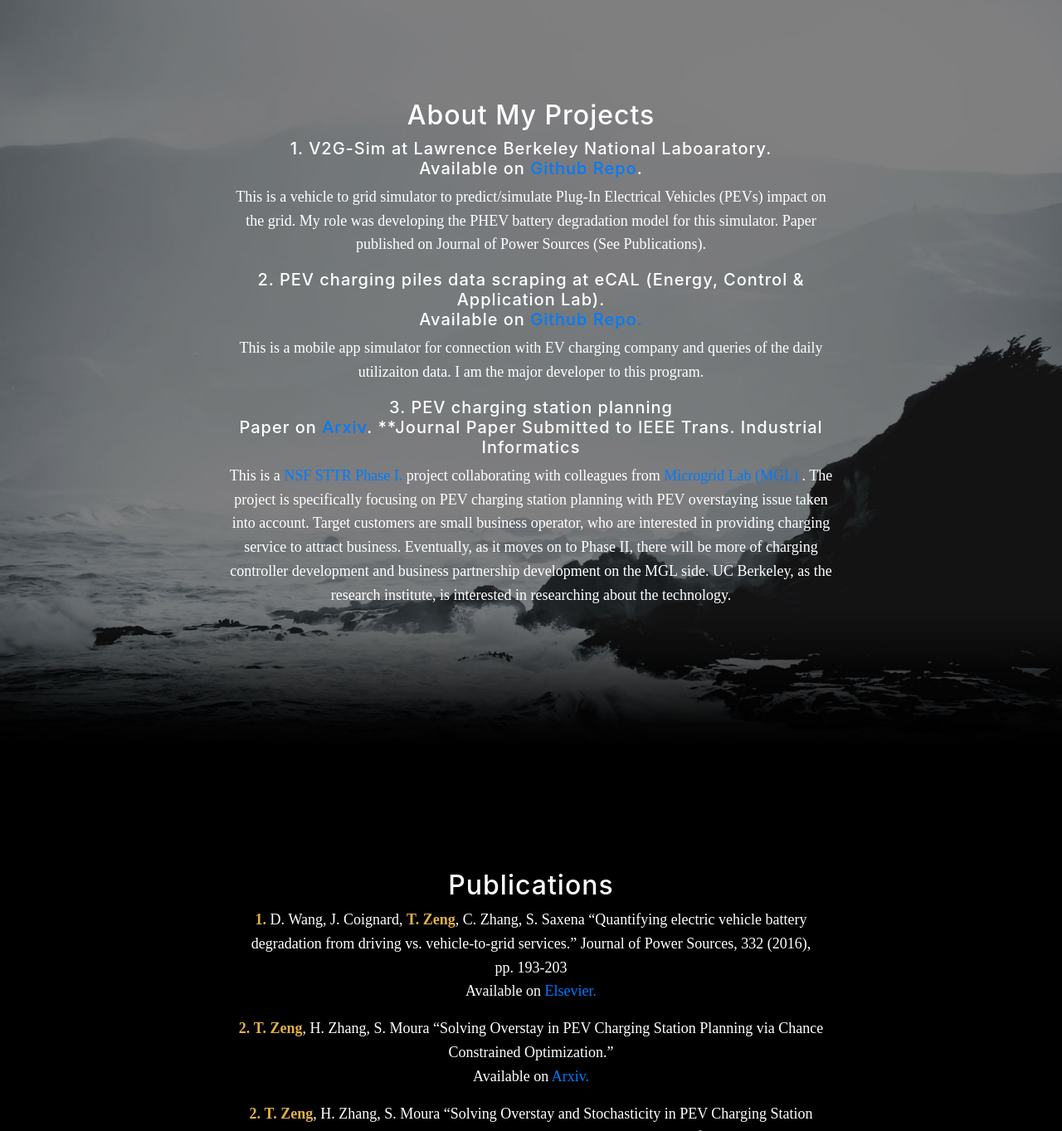
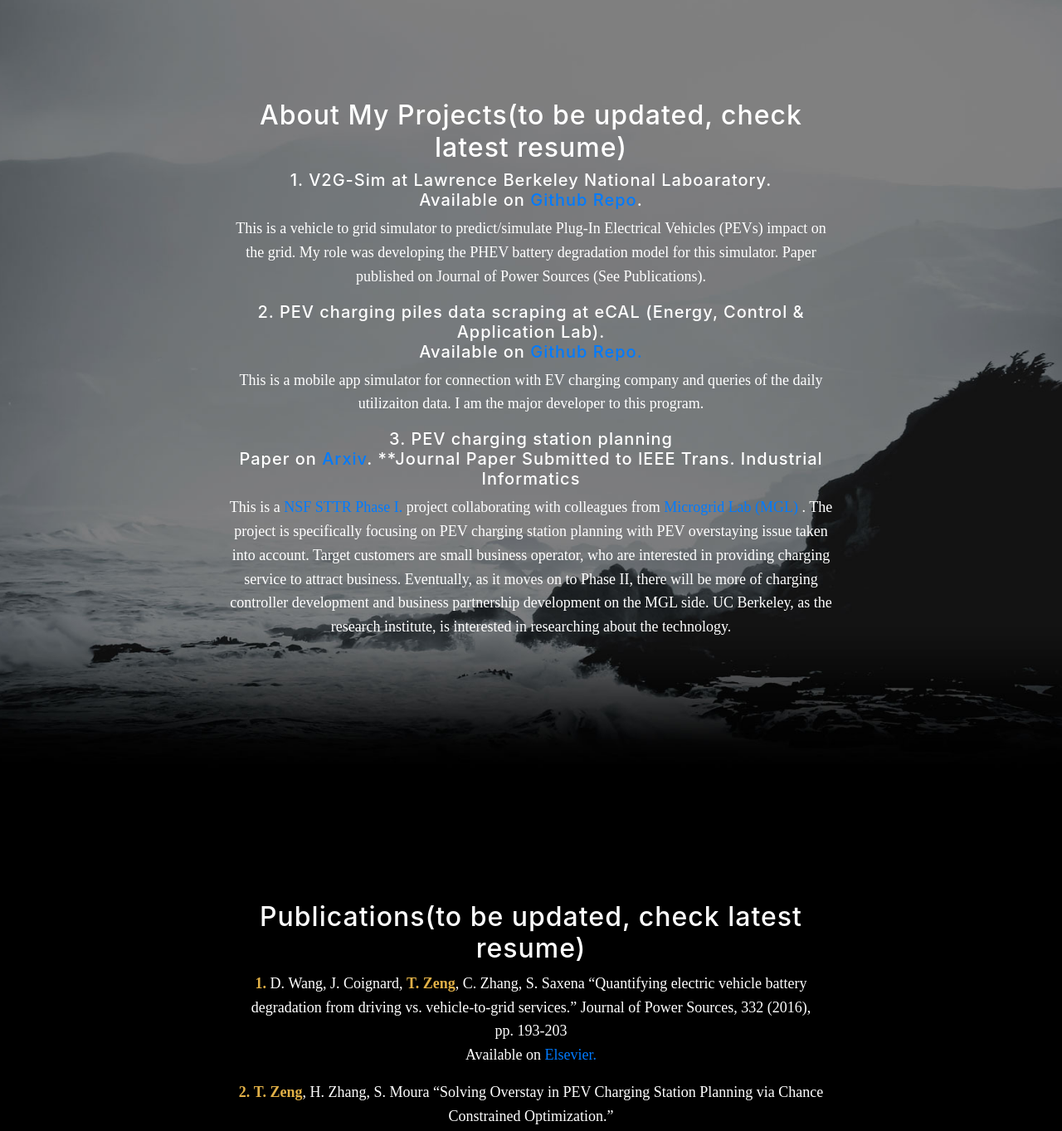
Before and after one commit to JantonZeng/jantonzeng.github.io, a website with bundled scripts: page index.html in a window 1280 px wide. Shown: the part 1500-2863 px from the top of the page at 83% size. Built offline with nearby package versions, Linux system fonts and the light colour scheme.

Commit message:
update resume

```diff
--- a/index.html
+++ b/index.html
@@ -98,7 +98,7 @@
       <div class="container">
         <div class="row">
           <div class="col-lg-8 mx-auto">
-            <h2>About My Projects</h2>
+            <h2>About My Projects(to be updated, check latest resume)</h2>
             <h5>1. V2G-Sim at Lawrence Berkeley National Laboaratory. <br/> Available on <a href="https://github.com/Samveg/V2G-Sim-beta">Github Repo</a>. </h5>
             <p>This is a vehicle to grid simulator to predict/simulate Plug-In Electrical Vehicles (PEVs) impact on the grid. My role was developing the PHEV battery degradation model for this simulator. Paper published on Journal of Power Sources (See Publications).</p>
             <h5>2. PEV charging piles data scraping at eCAL (Energy, Control & Application Lab). <br/> Available on <a href="https://github.com/JantonZeng/eCAL">Github Repo.</a></h5>
@@ -115,7 +115,7 @@
       <div class="container">
         <div class="row">
           <div class="col-lg-8 mx-auto">
-            <h2>Publications</h2>
+            <h2>Publications(to be updated, check latest resume)</h2>
             <p><b style="color:#e1b047">1.</b> D. Wang, J. Coignard, <b style="color:#e1b047">T. Zeng</b>, C. Zhang, S. Saxena “Quantifying electric vehicle battery degradation from driving vs. vehicle-to-grid services.” Journal of Power Sources, 332 (2016), pp. 193-203 <br/> Available on <a href="http://www.sciencedirect.com/science/article/pii/S0378775316313052">Elsevier.</a></p>
             <p><b style="color:#e1b047">2.</b> <b style="color:#e1b047">T. Zeng</b>, H. Zhang, S. Moura “Solving Overstay in PEV Charging Station Planning via Chance Constrained Optimization.”<br/> Available on <a href="https://arxiv.org/pdf/1901.07110.pdf">Arxiv.</a></p>
             <p><b style="color:#e1b047">2.</b> <b style="color:#e1b047">T. Zeng</b>, H. Zhang, S. Moura “Solving Overstay and Stochasticity in PEV Charging Station Planning with Real Data.” <u style="color:#D3D3D3">Submitted to IEEE Trans. Industrial Informatics</u>.
```
